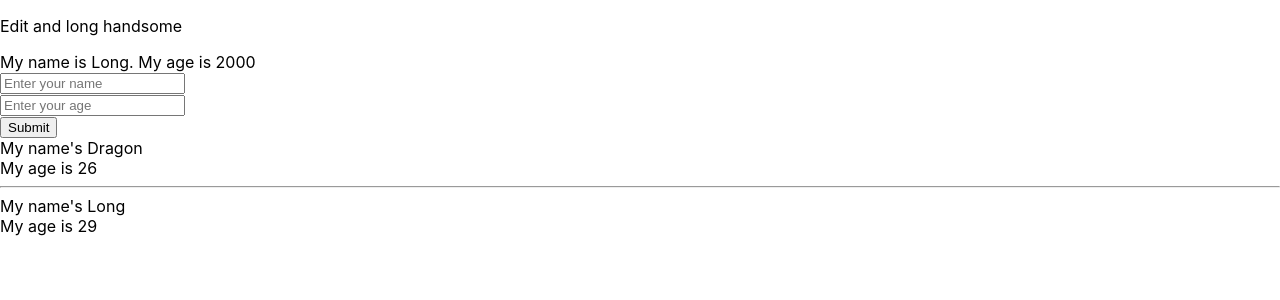
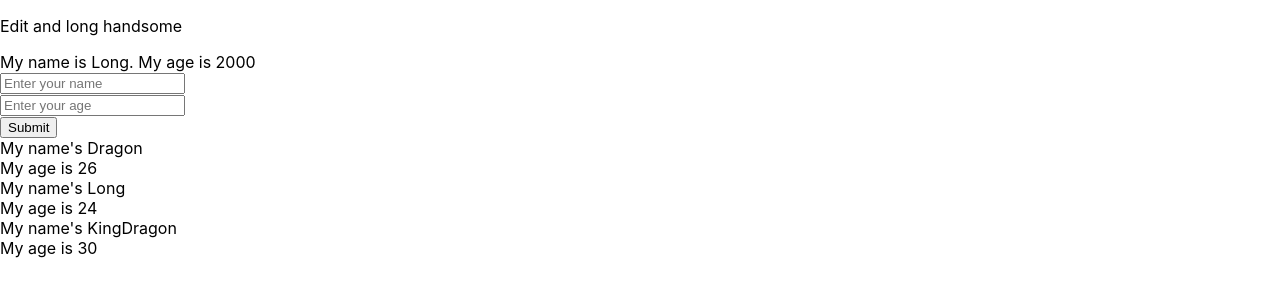
Before and after one commit to NguyenDucLongcode/demo-react-duan1, a React (Create React App) app: page / in a window 1280 px wide. Shown: the top 300 px of the page. Built offline with nearby package versions, Linux system fonts and the light colour scheme.

Commit message:
commit lan 7

```diff
--- a/src/component/MyConponent.js
+++ b/src/component/MyConponent.js
@@ -2,16 +2,19 @@ import React from "react";
 import UserInFo from "./UserInFo";
 import MyInfor from "./MyInfor";
 class MyComponent extends React.Component {
+  state = {
+    listUsers: [
+      { id: 1, name: "Dragon", age: 26 },
+      { id: 2, name: "Long", age: 24 },
+      { id: 3, name: "KingDragon", age: 30 },
+    ],
+  };
   //jsx
   render() {
-    // const myAge = 26;
-    const myJob = ["Dog", "Student", "Teacher", "Doctor"];
     return (
       <div>
         <UserInFo />
-        <MyInfor name="Dragon" age={26} myJob={myJob} />
-        <hr></hr>
-        <MyInfor name="Long" age="29" />
+        <MyInfor listUsers={this.state.listUsers} />
       </div>
     );
   }
--- a/src/component/MyInfor.js
+++ b/src/component/MyInfor.js
@@ -1,11 +1,18 @@
 import React from "react";
 class MyInfor extends React.Component {
   render() {
-    console.log(this.props);
+    const { listUsers } = this.props;
     return (
       <div>
-        <div>My name's {this.props.name}</div>
-        <div>My age is {this.props.age}</div>
+        {listUsers.map((user) => {
+          console.log(user);
+          return (
+            <div key={user.id}>
+              <div>My name's {user.name}</div>
+              <div>My age is {user.age}</div>
+            </div>
+          );
+        })}
       </div>
     );
   }
```
